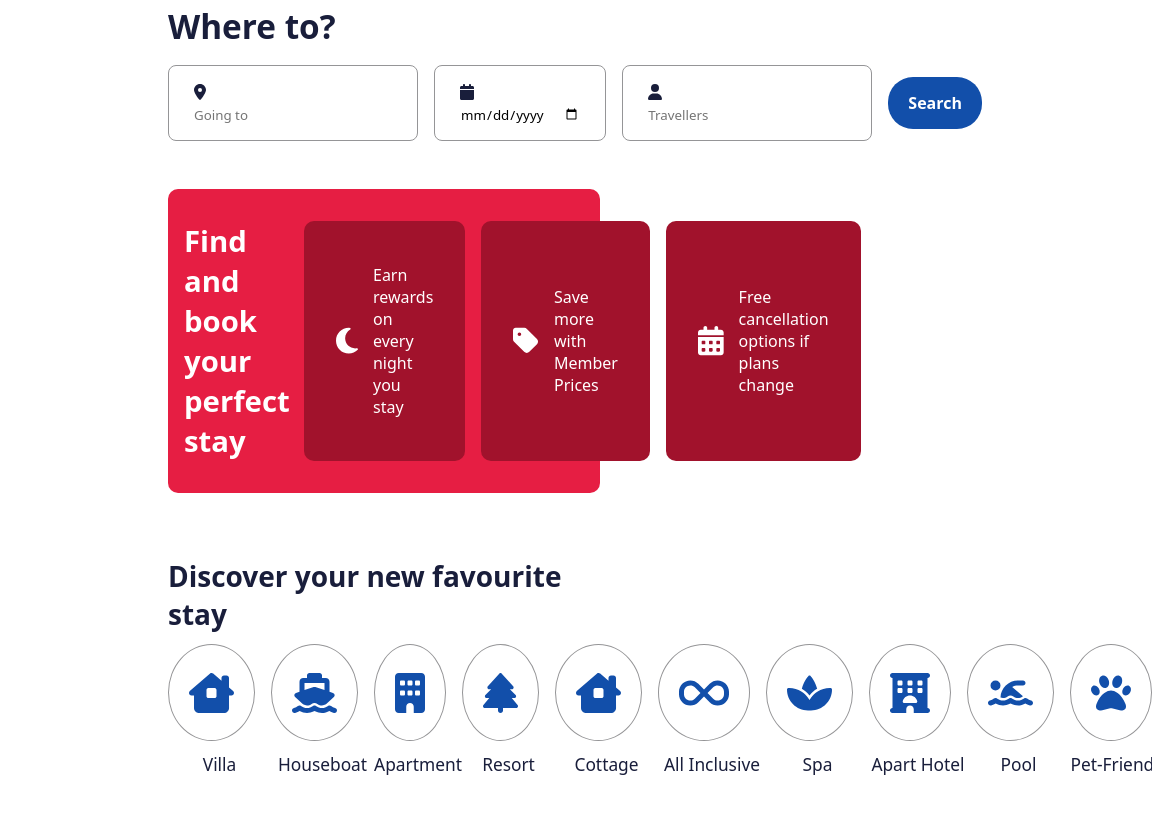
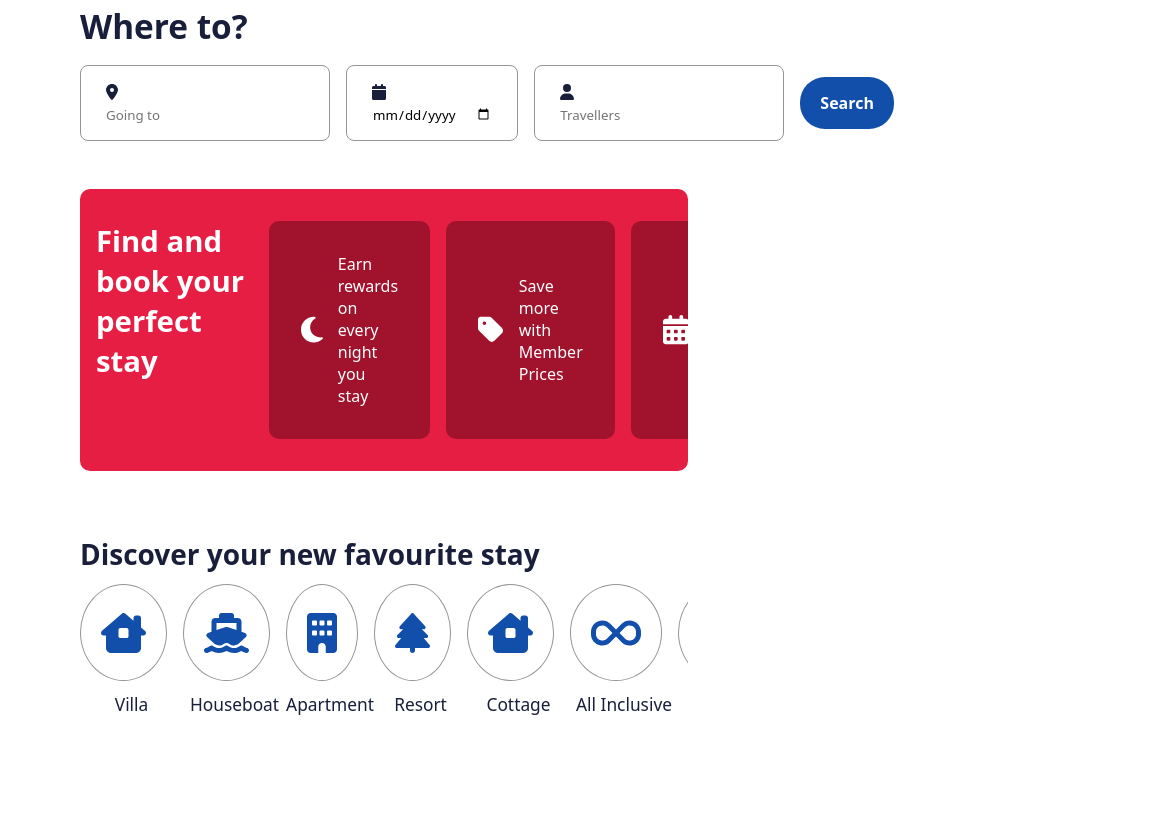
Before and after one commit to greeshmarp/hotelbooking-temp, a plain HTML site: page index.html in a window 768 px wide. Shown: the part 123-950 px from the top of the page, 1152 px wide, since content can reach past the window. Drawn offline with Linux system fonts and the light colour scheme.

Commit message:
some media q added

```diff
--- a/assets/css/style.css
+++ b/assets/css/style.css
@@ -197,7 +197,6 @@
 .dest .card-layout{
     display: flex;
     align-items: center;
-    overflow: hidden;
 
 }
 
@@ -947,3 +946,27 @@
     border: 1px solid #4e4e50;
     height: 100vh;
 }
+
+@media only screen and (min-width: 768px){
+    .stayops{
+        overflow: hidden;
+    }
+}
+
+@media only screen and (min-width: 768px){
+    .card-layout{
+        overflow: hidden;
+    }
+}
+
+@media only screen and (max-width: 1000px){
+    .offers{
+        overflow: hidden;
+    }
+}
+
+@media only screen and (max-width: 1200px){
+    .layout {
+        padding: 2rem 5rem;
+    }
+}
```
